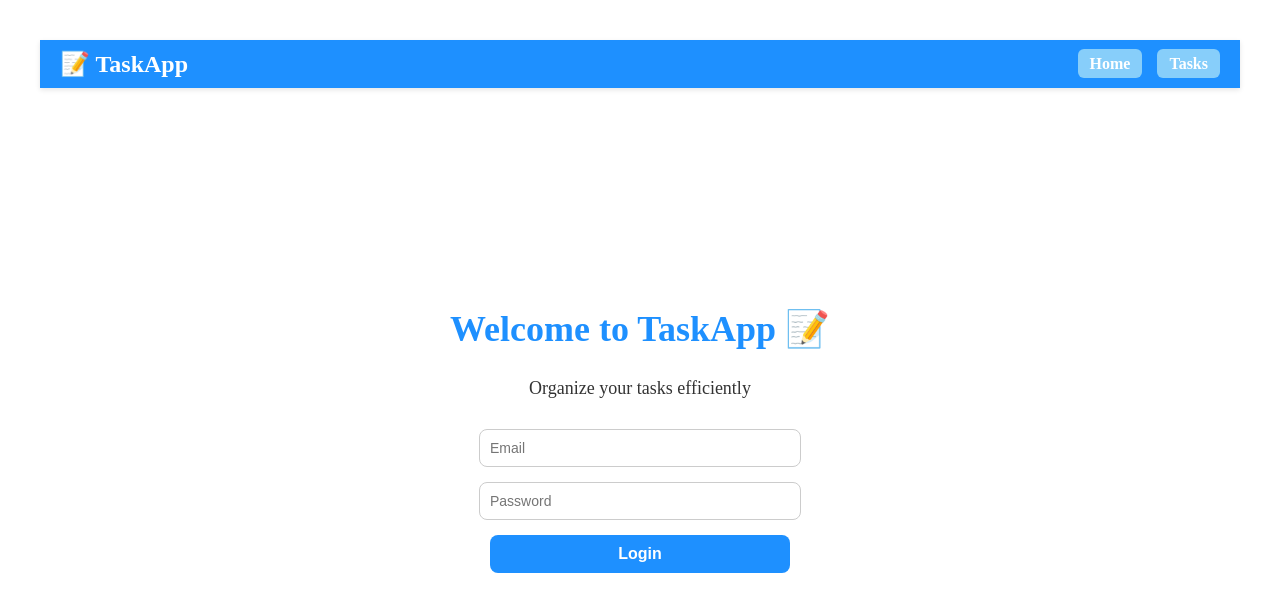
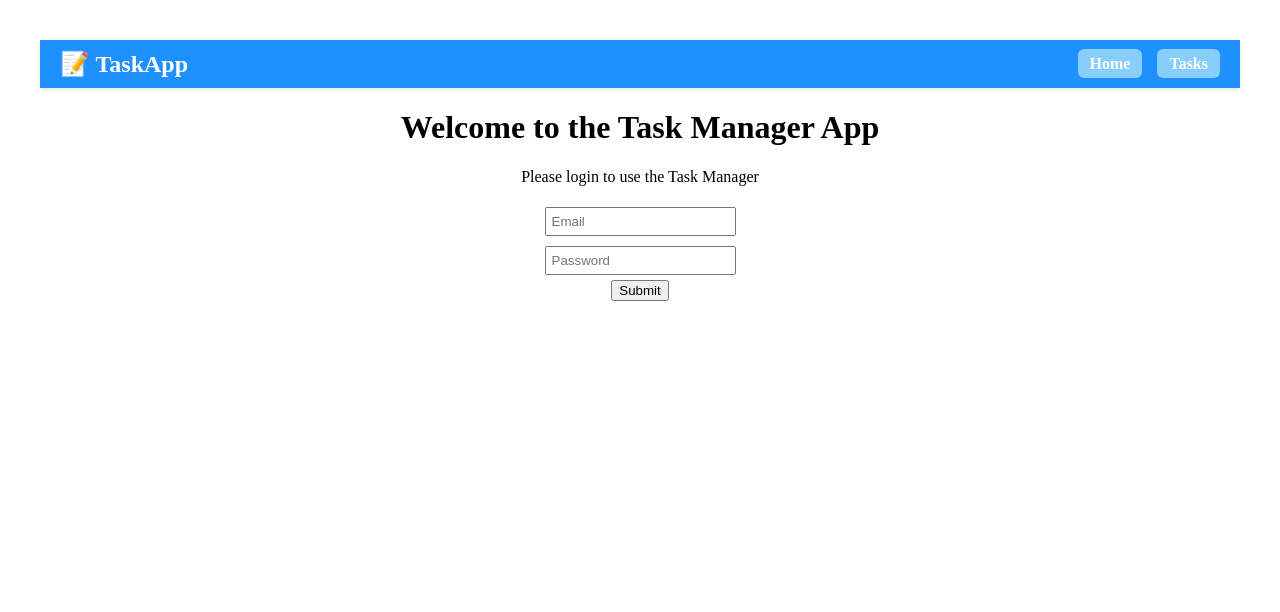
Before and after one commit to alaminannuar/task-manager-frontend, a React (Vite) app: page / in a window 1280 px wide. Shown: the top 612 px of the page. Built offline with nearby package versions, Linux system fonts and the light colour scheme.

Commit message:
Prepare frontend for Render deployment

```diff
--- a/src/pages/Home.jsx
+++ b/src/pages/Home.jsx
@@ -1,109 +1,54 @@
 import { useState } from "react";
-import { useNavigate } from "react-router-dom";
 
 export default function Home() {
   const [email, setEmail] = useState("");
   const [password, setPassword] = useState("");
-  const navigate = useNavigate();
+
+  const textbox = {
+    padding: 5,
+    margin: 5,
+    placeItems: "center",
+  };
 
   const login = async (e) => {
     e.preventDefault();
-    try {
-      const response = await fetch("http://localhost:3000/auth/login", {
+    console.log(`Email: ${email}`);
+
+    const response = await fetch(
+      `${import.meta.env.VITE_BACKEND_URL}/auth/login`,
+      {
         method: "POST",
         headers: { "Content-Type": "application/json" },
         body: JSON.stringify({ email, password }),
-      });
-      const result = await response.json();
-      if (response.ok && result.token) {
-        localStorage.setItem("jwt", result.token);
-        navigate("/tasks");
-      } else {
-        alert(result || "Login failed!");
       }
-    } catch (err) {
-      console.log(err);
-      alert("Login error!");
-    }
+    );
+
+    const result = await response.json();
+    localStorage.setItem("jwt", result.token);
+    window.location.href = "/tasks";
   };
 
   return (
-    <div style={containerStyle}>
-      <h1 style={titleStyle}>Welcome to TaskApp 📝</h1>
-      <p style={subtitleStyle}>Organize your tasks efficiently</p>
-
-      <form onSubmit={login} style={formStyle}>
+    <div>
+      <h1>Welcome to the Task Manager App</h1>
+      <p>Please login to use the Task Manager</p>
+      <form>
         <input
           type="email"
-          value={email}
           onChange={(e) => setEmail(e.target.value)}
           placeholder="Email"
-          style={inputStyle}
-          required
+          style={textbox}
         />
+        <br />
         <input
           type="password"
-          value={password}
           onChange={(e) => setPassword(e.target.value)}
           placeholder="Password"
-          style={inputStyle}
-          required
+          style={textbox}
         />
-        <button type="submit" style={buttonStyle}>
-          Login
-        </button>
+        <br />
+        <input type="submit" onClick={login} />
       </form>
     </div>
   );
 }
-
-// Styles
-const containerStyle = {
-  display: "flex",
-  flexDirection: "column",
-  alignItems: "center",
-  justifyContent: "center",
-  height: "80vh",
-  textAlign: "center",
-};
-
-const titleStyle = {
-  fontSize: 36,
-  color: "#1E90FF",
-  marginBottom: 10,
-};
-
-const subtitleStyle = {
-  fontSize: 18,
-  marginBottom: 30,
-  color: "#333",
-};
-
-const formStyle = {
-  display: "flex",
-  flexDirection: "column",
-  alignItems: "center",
-  width: "300px",
-};
-
-const inputStyle = {
-  padding: 10,
-  marginBottom: 15,
-  width: "100%",
-  borderRadius: 8,
-  border: "1px solid #ccc",
-  fontSize: 14,
-};
-
-const buttonStyle = {
-  padding: 10,
-  width: "100%",
-  borderRadius: 8,
-  border: "none",
-  backgroundColor: "#1E90FF",
-  color: "#fff",
-  fontWeight: "bold",
-  cursor: "pointer",
-  fontSize: 16,
-  transition: "0.2s all",
-};
--- a/src/pages/TaskManager.jsx
+++ b/src/pages/TaskManager.jsx
@@ -5,14 +5,14 @@ export default function TaskManager() {
   const [taskName, setTaskName] = useState("");
   const [taskDeadline, setTaskDeadline] = useState("");
   const [filter, setFilter] = useState("all"); // all, completed, pending
-  const [highlightTaskId, setHighlightTaskId] = useState(null); // for adding/removing animations
 
   const token = localStorage.getItem("jwt");
+  const backendURL = import.meta.env.VITE_BACKEND_URL; // use Render backend URL
 
   // Fetch tasks from backend
   const getTasks = async () => {
     try {
-      const response = await fetch("http://localhost:3000/tasks", {
+      const response = await fetch(`${backendURL}/tasks`, {
         headers: { Authorization: `Bearer ${token}` },
       });
       if (!response.ok) {
@@ -34,7 +34,7 @@ export default function TaskManager() {
 
   const addTaskToBackend = async (task) => {
     try {
-      const response = await fetch("http://localhost:3000/tasks", {
+      const response = await fetch(`${backendURL}/tasks`, {
         method: "POST",
         headers: {
           "Content-Type": "application/json",
@@ -59,16 +59,11 @@ export default function TaskManager() {
       completed: false,
     };
 
-    // Highlight newly added task
-    setHighlightTaskId("new");
-
     setTasks((prev) => [...prev, newTask]);
 
     const createdTask = await addTaskToBackend(newTask);
     if (createdTask && createdTask._id) {
       setTasks((prev) => [...prev.filter((t) => t !== newTask), createdTask]);
-      setHighlightTaskId(createdTask._id);
-      setTimeout(() => setHighlightTaskId(null), 1000);
     }
 
     setTaskName("");
@@ -78,7 +73,7 @@ export default function TaskManager() {
   const toggleTask = async (task) => {
     const updatedTask = { ...task, completed: !task.completed };
     try {
-      await fetch(`http://localhost:3000/tasks/${task._id}`, {
+      await fetch(`${backendURL}/tasks/${task._id}`, {
         method: "PUT",
         headers: {
           "Content-Type": "application/json",
@@ -89,10 +84,6 @@ export default function TaskManager() {
       setTasks((prev) =>
         prev.map((t) => (t._id === task._id ? updatedTask : t))
       );
-
-      // temporary highlight for completed/uncompleted
-      setHighlightTaskId(task._id);
-      setTimeout(() => setHighlightTaskId(null), 500);
     } catch (error) {
       console.log("Error updating task", error);
     }
@@ -100,15 +91,11 @@ export default function TaskManager() {
 
   const removeTask = async (task) => {
     try {
-      setHighlightTaskId(task._id); // highlight before removing
-      setTimeout(() => {
-        setTasks((prev) => prev.filter((t) => t._id !== task._id));
-      }, 300);
-
-      await fetch(`http://localhost:3000/tasks/${task._id}`, {
+      await fetch(`${backendURL}/tasks/${task._id}`, {
         method: "DELETE",
         headers: { Authorization: `Bearer ${token}` },
       });
+      setTasks((prev) => prev.filter((t) => t._id !== task._id));
     } catch (error) {
       console.log("Error deleting task", error);
     }
@@ -119,45 +106,36 @@ export default function TaskManager() {
     window.location.href = "/";
   };
 
-  // Styles
-  const containerStyle = { padding: 20, maxWidth: 600, margin: "0 auto" };
   const inputStyle = {
     padding: 10,
     marginRight: 10,
-    borderRadius: 8,
+    borderRadius: 5,
     border: "1px solid #ccc",
     fontSize: 14,
-    flex: 1,
-    marginBottom: 10,
   };
+
   const buttonStyle = {
-    padding: "10px 20px",
-    borderRadius: 8,
+    padding: "8px 15px",
+    borderRadius: 5,
     border: "none",
-    backgroundColor: "#1E90FF",
-    color: "#fff",
+    backgroundColor: "#4CAF50",
+    color: "white",
     fontWeight: "bold",
     cursor: "pointer",
-    fontSize: 14,
-    marginBottom: 10,
-    transition: "all 0.2s",
   };
+
   const taskCardStyle = (task) => ({
     display: "flex",
     alignItems: "center",
     justifyContent: "space-between",
-    padding: 12,
+    padding: 10,
     marginBottom: 10,
-    borderRadius: 10,
-    backgroundColor:
-      highlightTaskId === task._id
-        ? "#d1ffd6" // highlight added/completed/deleted
-        : "#f0f8ff",
+    borderRadius: 8,
+    backgroundColor: "#f4f4f4",
     boxShadow: "0px 2px 5px rgba(0,0,0,0.1)",
-    transform: highlightTaskId === task._id ? "scale(1.02)" : "scale(1)",
-    transition: "all 0.3s ease",
     opacity: task.completed ? 0.6 : 1,
   });
+
   const titleStyle = (task) => ({
     textDecoration: task.completed ? "line-through" : "none",
     color:
@@ -166,7 +144,6 @@ export default function TaskManager() {
       !task.completed && new Date(task.deadline) < new Date()
         ? "bold"
         : "normal",
-    transition: "color 0.3s ease, text-decoration 0.3s ease",
   });
 
   const filteredTasks = tasks.filter((task) =>
@@ -178,16 +155,15 @@ export default function TaskManager() {
   );
 
   return (
-    <div style={containerStyle}>
+    <div style={{ padding: 20, maxWidth: 600, margin: "0 auto" }}>
       <div
         style={{
           display: "flex",
           justifyContent: "space-between",
           alignItems: "center",
-          marginBottom: 15,
         }}
       >
-        <h2 style={{ color: "#1E90FF" }}>My Tasks</h2>
+        <h2>My Tasks</h2>
         <button
           onClick={logout}
           style={{ ...buttonStyle, backgroundColor: "#f44336" }}
@@ -196,46 +172,30 @@ export default function TaskManager() {
         </button>
       </div>
 
-      {/* Filter Buttons */}
+      {/* Task filter buttons */}
       <div style={{ marginBottom: 15 }}>
-        <button
-          onClick={() => setFilter("all")}
-          style={{
-            ...buttonStyle,
-            backgroundColor: filter === "all" ? "#1C86EE" : "#87CEFA",
-            marginRight: 5,
-          }}
-        >
+        <button onClick={() => setFilter("all")} style={{ marginRight: 5 }}>
           All
         </button>
         <button
           onClick={() => setFilter("completed")}
-          style={{
-            ...buttonStyle,
-            backgroundColor: filter === "completed" ? "#1C86EE" : "#87CEFA",
-            marginRight: 5,
-          }}
+          style={{ marginRight: 5 }}
         >
           Completed
         </button>
-        <button
-          onClick={() => setFilter("pending")}
-          style={{
-            ...buttonStyle,
-            backgroundColor: filter === "pending" ? "#1C86EE" : "#87CEFA",
-          }}
-        >
-          Pending
-        </button>
+        <button onClick={() => setFilter("pending")}>Pending</button>
       </div>
 
-      {/* Add Task Form */}
-      <form onSubmit={addTask} style={{ display: "flex", flexWrap: "wrap" }}>
+      {/* Add task form */}
+      <form
+        onSubmit={addTask}
+        style={{ marginBottom: 20, display: "flex", flexWrap: "wrap" }}
+      >
         <input
           type="text"
-          placeholder="Task title"
           value={taskName}
           onChange={(e) => setTaskName(e.target.value)}
+          placeholder="Task title"
           style={inputStyle}
           required
         />
@@ -251,7 +211,7 @@ export default function TaskManager() {
         </button>
       </form>
 
-      {/* Task List */}
+      {/* Task list */}
       {filteredTasks.length === 0 ? (
         <p>No tasks yet.</p>
       ) : (
```
Also changed, not shown: 1 other file (tests, documents, lock files or other folders).
